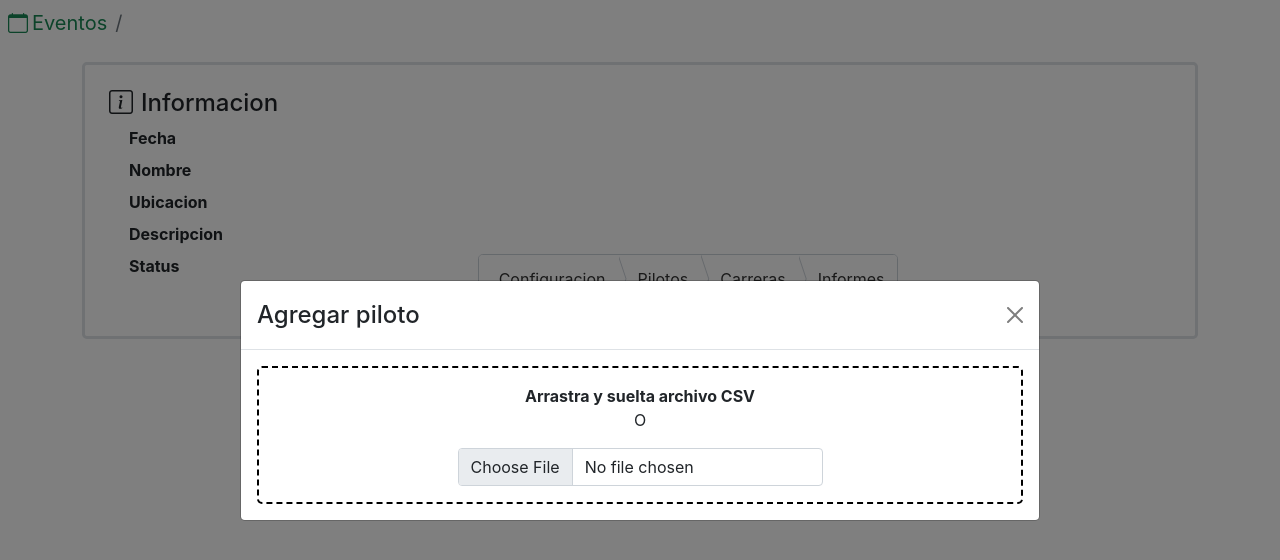
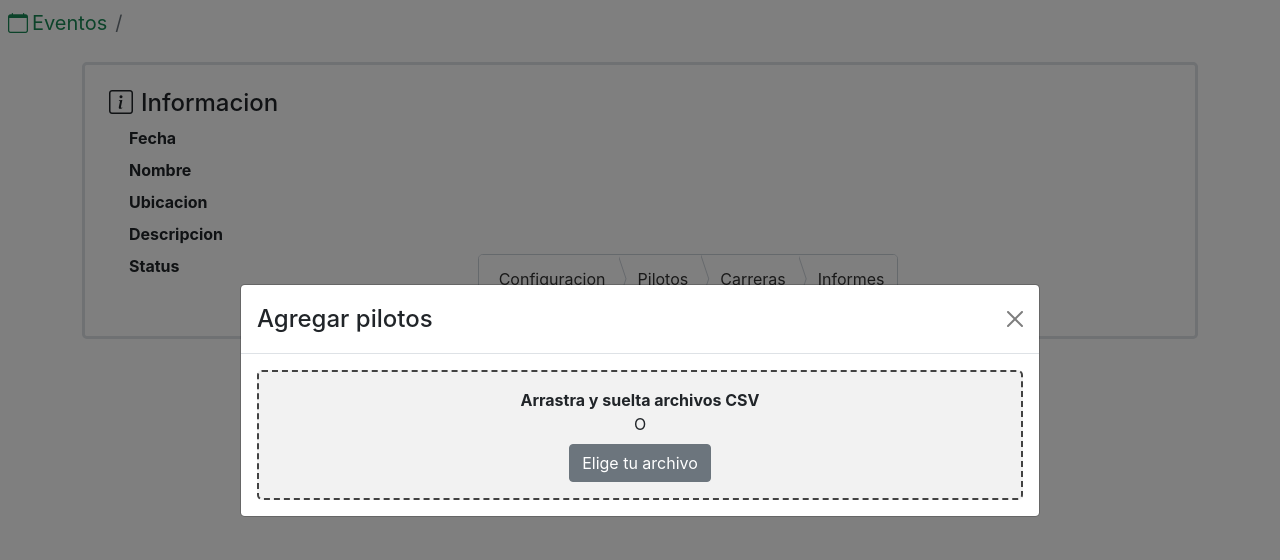
Before and after one commit to JuanNeisa/Ikio-Tools, a Next.js app: page /evento/1 in a window 1280 px wide. Both pictures are taken after a click on the link "Pilotos". Shown: the top 560 px of the page. Built offline with nearby package versions, Linux system fonts and the light colour scheme; no server answers; the database is empty.

Commit message:
DEVELOP: Creacion del componente input-area pra carga de archivos. Validacion de el primer modal de los pasos para crear un evento

```diff
--- a/components/input-area/index.tsx
+++ b/components/input-area/index.tsx
@@ -1,11 +1,59 @@
 import React from "react";
 
-export default function InputArea() {
+interface Props {
+    fileHandler: any,
+    acceptTypes: string[]
+}
+
+export default function InputArea(props: Props) {
+
+    const validateFile = (file: any): boolean => {
+        if(file && props.acceptTypes.includes(file.type)){
+            props.fileHandler(file)
+            return true
+        }else {
+            return false
+        }
+    }
+
+    const handleDragOver = (e:any) => {
+        e.preventDefault()
+        const header = document.getElementById('dragAreaHeader') as HTMLElement
+        const dragArea = document.getElementById('drag-area') as HTMLElement
+        switch(e.type){
+            case "click":
+                const inputFile = document.getElementById('inputFile') as HTMLElement
+                inputFile?.click()
+                dragArea.classList.add('active')
+                break;
+            case "change":
+                dragArea.classList.add(validateFile(e.target.files[0])?'success':'failed')
+                dragArea.classList.remove(!validateFile(e.target.files[0])?'success':'failed')
+                break;
+            case "dragover":
+                header.textContent = 'Libera y carga el archivo'
+                dragArea.classList.add('active')
+                break;
+            case "dragleave":
+                header.textContent = 'Arrastra y suelta archivos CSV'
+                dragArea.classList.remove('active')
+                break;
+            case "drop":
+                dragArea.classList.add(validateFile(e.dataTransfer.files[0])?'success':'failed')
+                dragArea.classList.remove(!validateFile(e.dataTransfer.files[0])?'success':'failed')
+            default:
+                break;
+        }
+    }
+
     return(
-        <div className="drag-area p-3">
-             <span className="fw-bold">Arrastra y suelta archivo CSV</span>
-             <span>O</span>
-             <input className="form-control mt-3" style={{maxWidth:'50%'}} type="file"/>
-        </div>
+        <form onSubmit={handleDragOver}>
+            <div id="drag-area" className="drag-area p-3" onDragOver={handleDragOver} onDragLeave={handleDragOver} onDrop={handleDragOver}>
+                <header id="dragAreaHeader" className="fw-bold">Arrastra y suelta archivos CSV</header>
+                <span>O</span>
+                <button className="btn btn-secondary mt-2" onClick={handleDragOver}>Elige tu archivo</button>
+                <input id="inputFile" type="file" accept={props.acceptTypes.join()} onChange={handleDragOver} hidden/>
+            </div>
+        </form>
     )
 }
--- a/components/input-area/input-area.component.css
+++ b/components/input-area/input-area.component.css
@@ -1,6 +1,7 @@
 .drag-area {
-    border: 2px dashed black;
+    border: 2px dashed #424242;
     border-radius: 5px;
+    background-color: #F2F2F2;
     display: flex;
     align-items: center;
     justify-content: center;
@@ -8,5 +9,13 @@
 }
 
 .drag-area.active {
-    background-color: rgba(31, 31, 186, 0.318);
+    background-color: #BDBEBF
 }
+
+.drag-area.success {
+    background-color: #19875475;
+}
+
+.drag-area.failed {
+    background-color: #dc354680;
+}
--- a/containers/event-dashboard/event-dashboard.header.tsx
+++ b/containers/event-dashboard/event-dashboard.header.tsx
@@ -45,7 +45,7 @@ export function EventDashboard_Header(props: Props) {
                 </div>
             </div>
             <Modal_box
-                title={"Agregar piloto"}
+                title={"Agregar pilotos"}
                 body={<PilotsModal />}
                 isShow={showPilotsModal}
                 onClose={() => setShowPilotModal(false)} />
--- a/containers/event-dashboard/modals/pilotsModal.tsx
+++ b/containers/event-dashboard/modals/pilotsModal.tsx
@@ -2,20 +2,28 @@ import { useState } from "react";
 import InputArea from "../../../components/input-area";
 
 export function PilotsModal () {
+    let validExtensions = ["text/csv"];
     const [data, setData] = useState({
         file: ''
     })
 
-    const handleInputChange = (event:any) => {
+    const handleInputChange = (file:any) => {
+       let fileReader = new FileReader();
+       fileReader.onload = () => {
+        let fileURL = fileReader.result;
+        console.log(fileURL)
+       }
+       fileReader.readAsDataURL(file);
         setData({
             ...data,
-            [event.target.name] : event.target.value
+            file
         })
     }
 
     return(
-        <form action="">
-            <InputArea></InputArea>
-        </form>
+        <InputArea
+            fileHandler={handleInputChange}
+            acceptTypes= {validExtensions}
+        />
     )
 }
--- a/pages/index.tsx
+++ b/pages/index.tsx
@@ -1,9 +1,8 @@
 import type { NextPage } from 'next'
 import { useState } from 'react';
-import InputArea from '../components/input-area';
 import Modal_box from '../components/modal';
 import Event_list from '../containers/event-list';
-import { AddEventModal } from '../containers/event-list/modals/AddEventModal';
+import { AddEventModal } from '../containers/event-list/modals/addEventModal';
 
 const Home: NextPage = () => {
   const [showModal, setShowModal] = useState(false);
```
